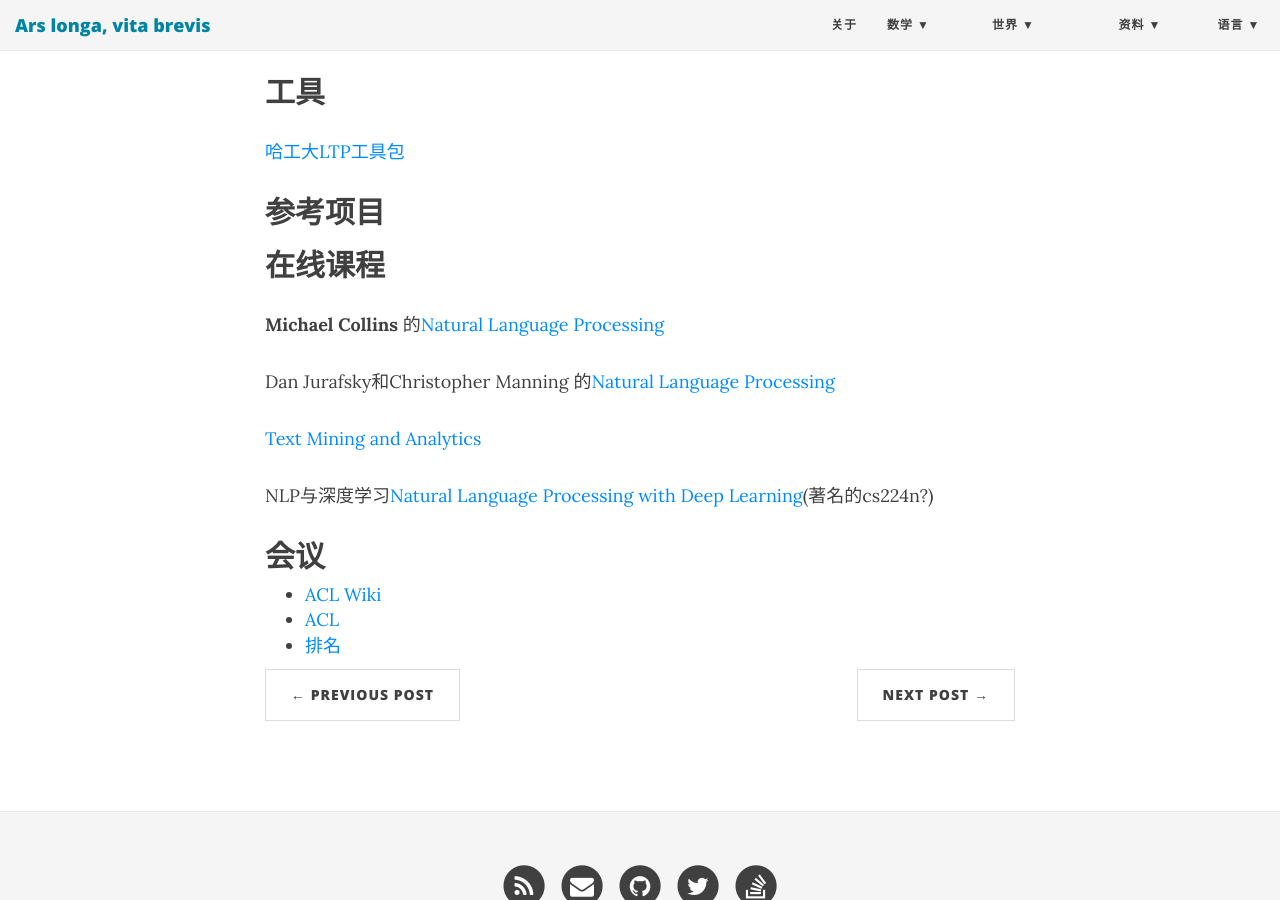
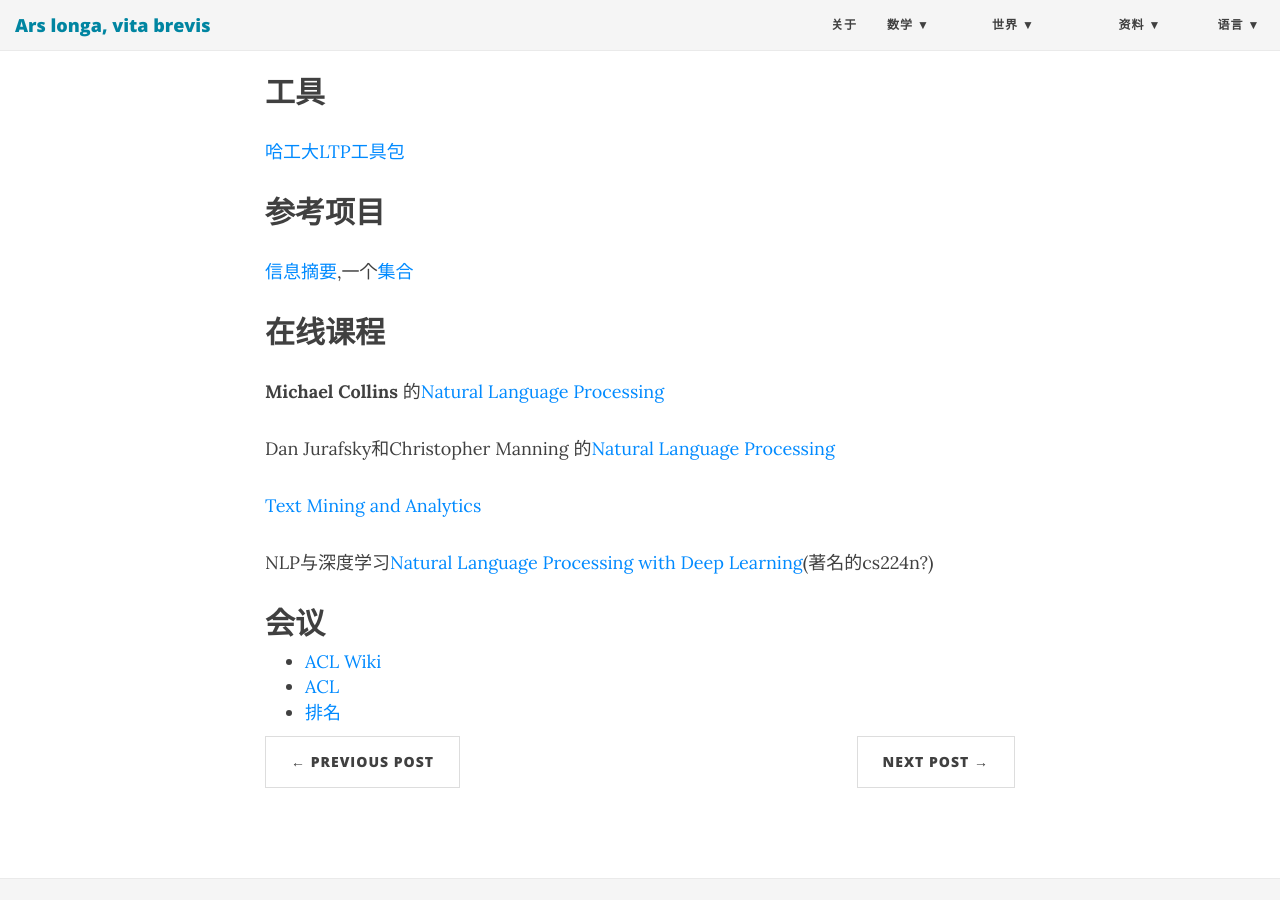
Before and after one commit to ZionPi/zionpi.github.io, a Jekyll site: the page built from _posts/2017-05-20-become-a-nlp-experter.md, in a window 1280 px wide and 900 px high, scrolled down 653 px. Built offline with Jekyll 4.4.1, drawn with Linux system fonts in a browser that asks for light colours; nearby versions of some CDN libraries.

Commit message:
Update 2017-05-20-become-a-nlp-experter.md

```diff
--- a/_posts/2017-05-20-become-a-nlp-experter.md
+++ b/_posts/2017-05-20-become-a-nlp-experter.md
@@ -22,7 +22,7 @@ title: 成为NLP领域专家
 [哈工大LTP工具包](https://github.com/HIT-SCIR/ltp)
 
 ## 参考项目
-
+[信息摘要](https://github.com/harvardnlp/NAMAS),一个[集合](https://github.com/icoxfog417/awesome-text-summarization)
 
 ## 在线课程
 **Michael Collins** 的[Natural Language Processing ]()
```
